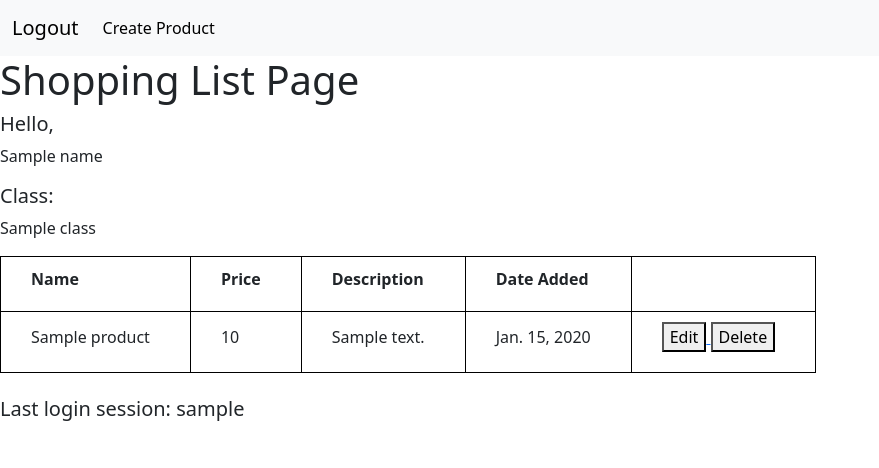
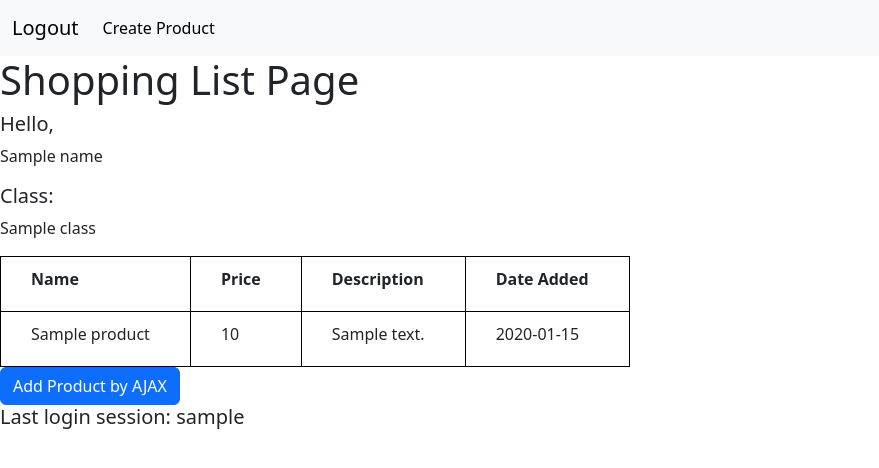
Before and after one commit to cyrilladrian/shopping-list, a Django app: template main/templates/main.html in a window 1280 px wide. Shown: the top 468 px of the page, without its empty margins (0-879 px from the left). Run offline with Django 4.2, Linux system fonts and the light colour scheme; tables that the repository leaves empty hold one stand-in row (values such as "Sample post"); the template is opened without the code that fills it: values that come from a table or form of the project are taken from there, most other values are stand-ins (such as "Sample title", 1, 10 or a date in 2020).

Commit message:
updated for tutorial 5

```diff
--- a/main/templates/main.html
+++ b/main/templates/main.html
@@ -43,38 +43,40 @@
     <h5>Class:</h5>
     <p>{{class}}</p>
 
-<table>
-    <tr>
-        <th>Name</th>
-        <th>Price</th>
-        <th>Description</th>
-        <th>Date Added</th>
-    </tr>
+<table id="product_table"></table>
+<div class="modal fade" id="exampleModal" tabindex="-1" aria-labelledby="exampleModalLabel" aria-hidden="true">
+    <div class="modal-dialog">
+        <div class="modal-content">
+            <div class="modal-header">
+                <h1 class="modal-title fs-5" id="exampleModalLabel">Add New Product</h1>
+                <button type="button" class="btn-close" data-bs-dismiss="modal" aria-label="Close"></button>
+            </div>
+            <div class="modal-body">
+                <form id="form" onsubmit="return false;">
+                    {% csrf_token %}
+                    <div class="mb-3">
+                        <label for="name" class="col-form-label">Name:</label>
+                        <input type="text" class="form-control" id="name" name="name"></input>
+                    </div>
+                    <div class="mb-3">
+                        <label for="price" class="col-form-label">Price:</label>
+                        <input type="number" class="form-control" id="price" name="price"></input>
+                    </div>
+                    <div class="mb-3">
+                        <label for="description" class="col-form-label">Description:</label>
+                        <textarea class="form-control" id="description" name="description"></textarea>
+                    </div>
+                </form>
+            </div>
+            <div class="modal-footer">
+                <button type="button" class="btn btn-secondary" data-bs-dismiss="modal">Close</button>
+                <button type="button" class="btn btn-primary" id="button_add" data-bs-dismiss="modal">Add Product</button>
+            </div>
+        </div>
+    </div>
+</div>
 
-    {% comment %} Below is how to show the product data {% endcomment %}
-
-    {% for product in products %}
-        <tr>
-            <td>{{product.name}}</td>
-            <td>{{product.price}}</td>
-            <td>{{product.description}}</td>
-            <td>{{product.date_added}}</td>
-            <td>
-                <a href="{% url 'main:edit_product' product.pk %}">
-                    <button>
-                        Edit
-                    </button>
-                </a>
-
-                <a href="{% url 'main:delete_product' product.pk %}">
-                      <button>
-                          Delete
-                      </button>
-                  </a>
-            </td>
-        </tr>
-    {% endfor %}
-</table>
+<button type="button" class="btn btn-primary" data-bs-toggle="modal" data-bs-target="#exampleModal">Add Product by AJAX</button>
 
 <br />
 
@@ -83,4 +85,47 @@
 
 
 
+
+
+<script>
+    async function getProducts() {
+        return fetch("{% url 'main:get_product_json' %}").then((res) => res.json())
+    }
+
+    async function refreshProducts() {
+        document.getElementById("product_table").innerHTML = ""
+        const products = await getProducts()
+        let htmlString = `<tr>
+            <th>Name</th>
+            <th>Price</th>
+            <th>Description</th>
+            <th>Date Added</th>
+        </tr>`
+        products.forEach((item) => {
+            htmlString += `\n<tr>
+            <td>${item.fields.name}</td>
+            <td>${item.fields.price}</td>
+            <td>${item.fields.description}</td>
+            <td>${item.fields.date_added}</td>
+        </tr>`
+        })
+
+        document.getElementById("product_table").innerHTML = htmlString
+    }
+
+    refreshProducts()
+
+    function addProduct() {
+        fetch("{% url 'main:add_product_ajax' %}", {
+            method: "POST",
+            body: new FormData(document.querySelector('#form'))
+        }).then(refreshProducts)
+
+        document.getElementById("form").reset()
+        return false
+    }
+
+    document.getElementById("button_add").onclick = addProduct
+</script>
+
 {% endblock content %}
--- a/main/urls.py
+++ b/main/urls.py
@@ -1,6 +1,6 @@
 from django.urls import path
 from main.views import show_main, create_product, show_xml, show_json, show_xml_by_id, show_json_by_id, register, login_user
-from main.views import logout_user, edit_product, delete_product
+from main.views import logout_user, edit_product, delete_product, get_product_json, add_product_ajax
 app_name = 'main'
 
 urlpatterns = [
@@ -14,7 +14,9 @@ urlpatterns = [
     path('login/', login_user, name='login'),
     path('logout/', logout_user, name='logout'),
     path('edit-product/<int:id>', edit_product, name='edit_product'),
-    path('delete/<int:id>', delete_product, name='delete_product')
+    path('delete/<int:id>', delete_product, name='delete_product'),
+    path('get-product/', get_product_json, name='get_product_json'),
+    path('create-product-ajax/', add_product_ajax, name='add_product_ajax')
 
 
 ]
--- a/main/views.py
+++ b/main/views.py
@@ -12,8 +12,9 @@ from django.contrib.auth import authenticate, login
 from django.contrib.auth import logout
 from django.contrib.auth.decorators import login_required
 import datetime
-from django.http import HttpResponseRedirect
+from django.http import HttpResponseRedirect, HttpResponseNotFound
 from django.urls import reverse
+from django.views.decorators.csrf import csrf_exempt
 
 
 @login_required(login_url='/login')
@@ -113,3 +114,23 @@ def delete_product(request, id):
     product.delete()
     # Return to the main page
     return HttpResponseRedirect(reverse('main:show_main'))
+
+def get_product_json(request):
+    product_item = Product.objects.all()
+    return HttpResponse(serializers.serialize('json', product_item))
+
+
+@csrf_exempt
+def add_product_ajax(request):
+    if request.method == 'POST':
+        name = request.POST.get("name")
+        price = request.POST.get("price")
+        description = request.POST.get("description")
+        user = request.user
+
+        new_product = Product(name=name, price=price, description=description, user=user)
+        new_product.save()
+
+        return HttpResponse(b"CREATED", status=201)
+
+    return HttpResponseNotFound()
```
